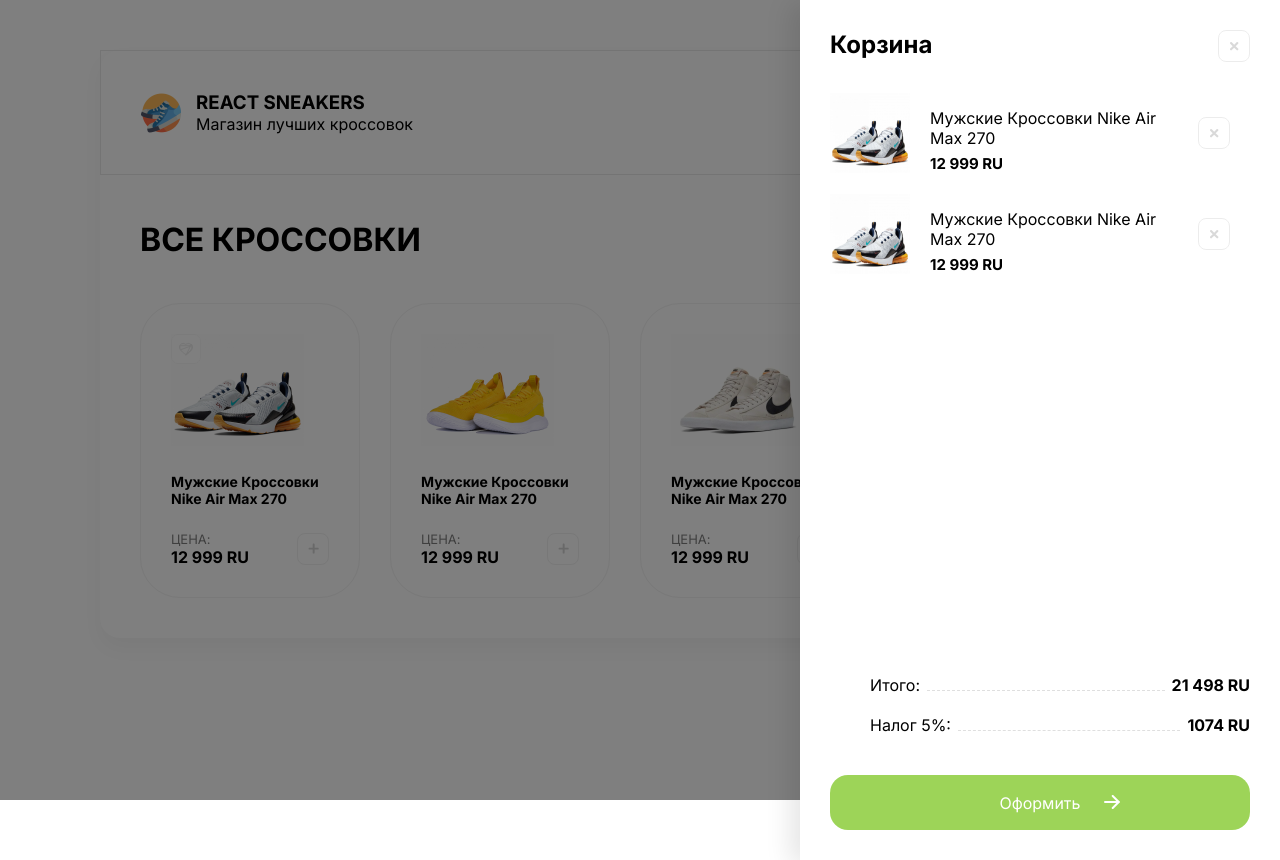
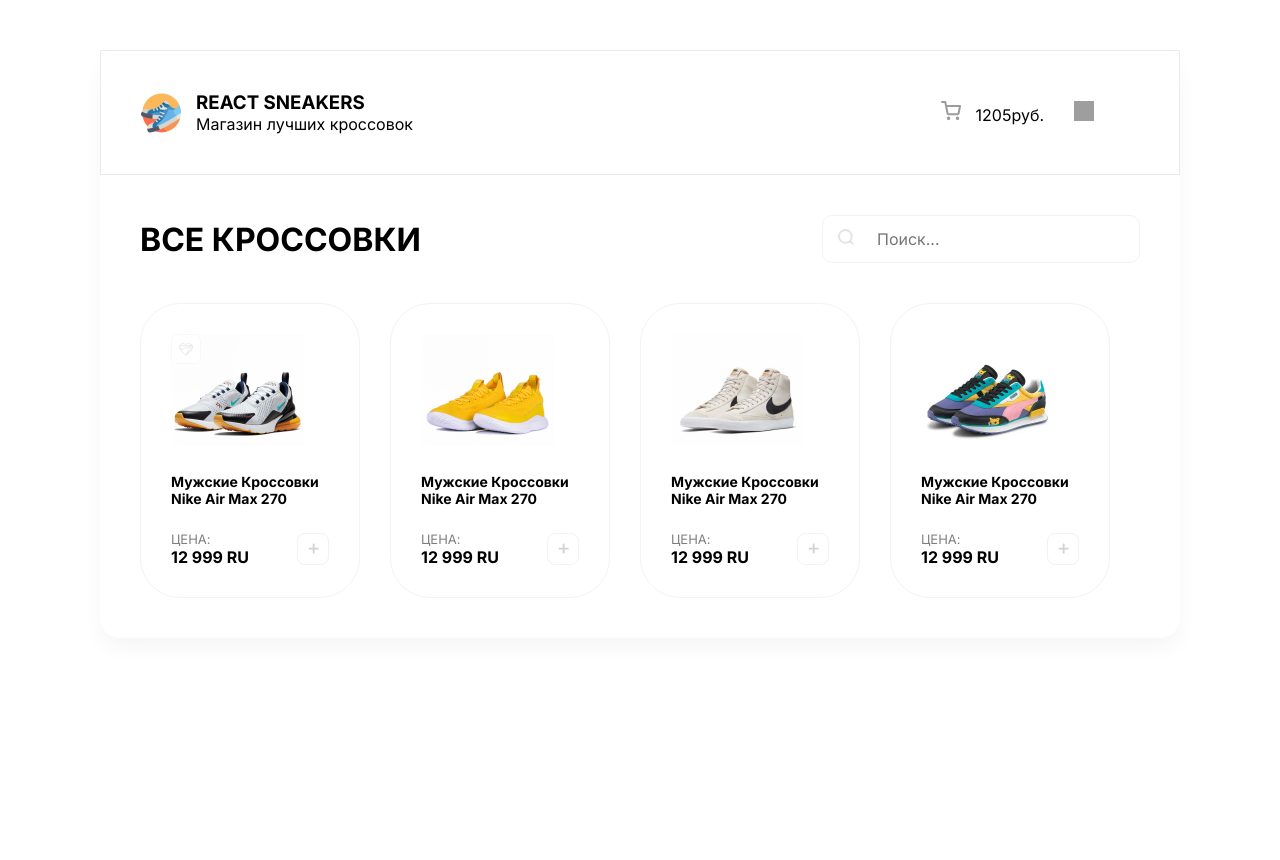
Before and after one commit to VitalikKolesnikov/react-sneakers, a React (Create React App) app: page / in a window 1280 px wide. After the commit the page ends 800 px from the top, so only its background shows below. Built offline with nearby package versions, Linux system fonts and the light colour scheme; grey boxes are pictures that could not be loaded.

Commit message:
add components and card.js

```diff
--- a/src/App.js
+++ b/src/App.js
@@ -1,4 +1,4 @@
-
+import Card from './components/Card';
 
 function App() {
   return (
@@ -9,6 +9,14 @@
           <img  className="removeBtn" src="/img/btn-remove.svg"></img>
           </h2>
             <div className="items">
+              <div className="cartItem">
+                <img width={80} height={80} src="/img/sneakers/1.jpg"/>
+                <div className="cartName">
+                  <p>Мужские Кроссовки Nike Air Max 270</p>
+                  <b>12 999 RU</b>
+                </div>
+                <img className="removeBtn" src="/img/btn-remove.svg"></img>
+              </div>
               <div className="cartItem">
                 <img width={80} height={80} src="/img/sneakers/1.jpg"/>
                 <div className="cartName">
@@ -70,22 +78,7 @@
           </div>
         </div>
         <div className="sneakers">
-        <div className="card">
-          <div className="favorite">
-            <img src="/img/heart-unl.svg" alt="heart"/>
-          </div>
-          <img width={133} height={112} src="/img/sneakers/1.jpg" alt="#"/>
-          <h5>Мужские Кроссовки Nike Air Max 270</h5>
-          <div className="card-button">
-            <div className="card-price">
-              <span>Цена:</span>
-              <b>12 999 RU</b>
-            </div>
-            <button className="button">
-              <img width={11} height={11} src="/img/plus.svg" alt="Plus"/>
-            </button>
-          </div>
-        </div>
+        <Card/>
         <div className="card">
           <img width={133} height={112} src="/img/sneakers/5.jpg" alt="#"/>
           <h5>Мужские Кроссовки Nike Air Max 270</h5>
--- /dev/null
+++ b/src/components/Card.js
@@ -0,0 +1,24 @@
+import App from "../App"
+
+function Card() {
+    return (
+        <div className="card">
+          <div className="favorite">
+            <img src="/img/heart-unl.svg" alt="heart"/>
+          </div>
+          <img width={133} height={112} src="/img/sneakers/1.jpg" alt="#"/>
+          <h5>Мужские Кроссовки Nike Air Max 270</h5>
+          <div className="card-button">
+            <div className="card-price">
+              <span>Цена:</span>
+              <b>12 999 RU</b>
+            </div>
+            <button className="button">
+              <img width={11} height={11} src="/img/plus.svg" alt="Plus"/>
+            </button>
+          </div>
+        </div>
+    )
+}
+
+export default Card;
--- a/src/index.scss
+++ b/src/index.scss
@@ -260,3 +260,7 @@
   .items {
     flex: 1;
   }
+
+  .overlay {
+    display: none;
+  }
```
